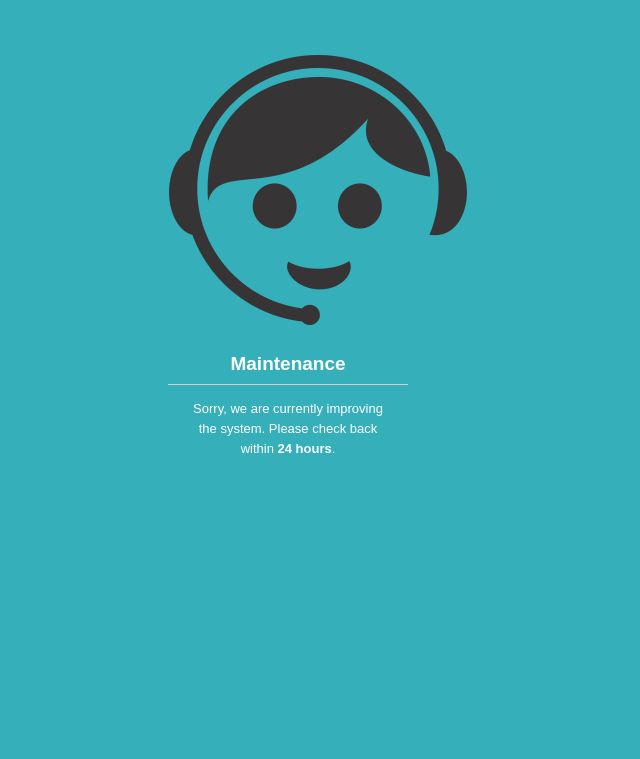
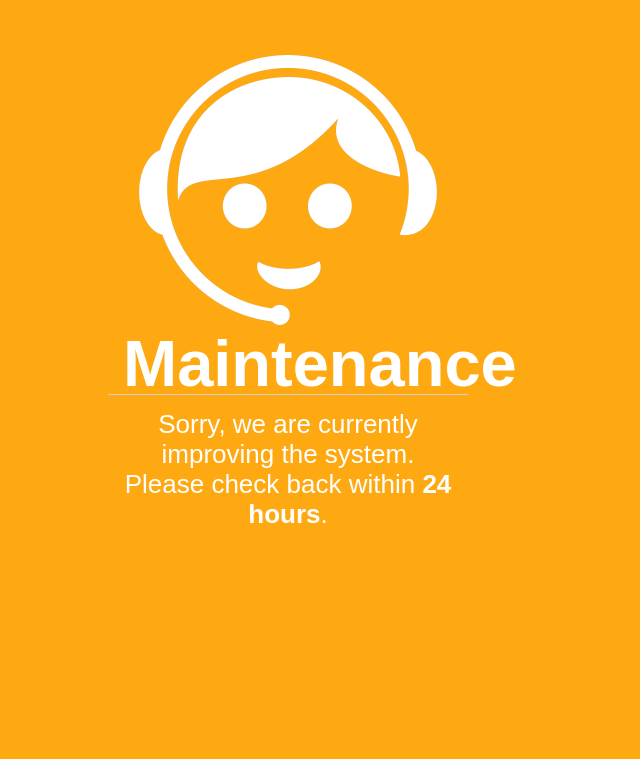
Before and after one commit to SEARCAPhil/archives, a CodeIgniter app: the page made by application/views/pages/maintenance.php in a window 1280 px wide. Shown: the top 759 px of the page, without its empty margins (352-992 px from the left). Run offline with CodeIgniter, Linux system fonts and the light colour scheme.

Commit message:
Change maintenance page color

```diff
--- a/application/views/pages/maintenance.php
+++ b/application/views/pages/maintenance.php
@@ -10,7 +10,7 @@
 		::-moz-selection { background-color: #E13300; color: white; }
 
 		body {
-			background-color: rgb(53,175,186);
+			background-color: rgb(255,169,18);
 			margin: 40px;
 			font: 13px/20px normal Helvetica, Arial, sans-serif;
 			color: rgb(255,255,255);
@@ -26,10 +26,10 @@
 			color: rgb(255,255,255);
 			background-color: transparent;
 			border-bottom: 1px solid #D0D0D0;
-			font-size: 19px;
+			font-size: 5em;
 			font-weight: normal;
 			margin: 0 0 14px 0;
-			padding: 14px 15px 10px 15px;
+			padding: 14px 15px 20px 15px;
 		}
 
 		code {
@@ -51,14 +51,19 @@
 
 		p {
 			margin: 12px 15px 12px 15px;
+			font-size: 2em;
+			line-height: 30px;
 		}
 		</style>
 	</head>
 <body>
-	<div style="width:20%;text-align: center;margin-left: 40%;">
-		<img src="<?php echo base_url(); ?>assets/images/maintenance.png" width="300px">
-		<h1><b>Maintenance</b></h1>
-		<p>Sorry, we are currently improving the system. Please check back within <b>24 hours</b>.</p>
+	<div style="width:30%;text-align: center;margin-left: 35%;">
+		<center>
+			<img src="<?php echo base_url(); ?>assets/images/maintenance.png" width="300px">
+			<h1><b>Maintenance</b></h1>
+			<p>Sorry, we are currently improving the system. Please check back within <b>24 hours</b>.</p>
+		</center>
 	</div>
+
 </body>
 </html>
```
Also changed, not shown: assets/images/maintenance.png.
